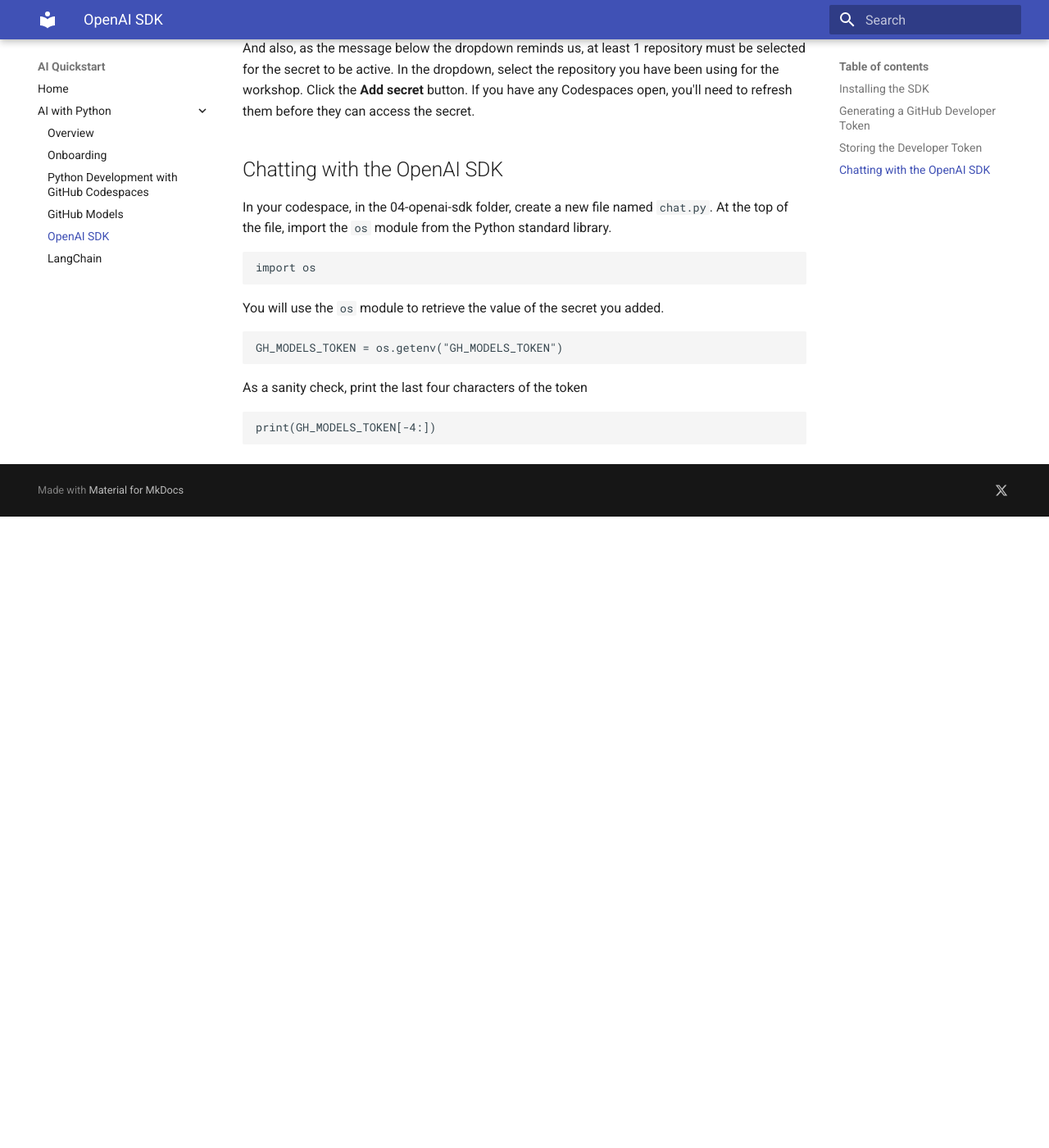
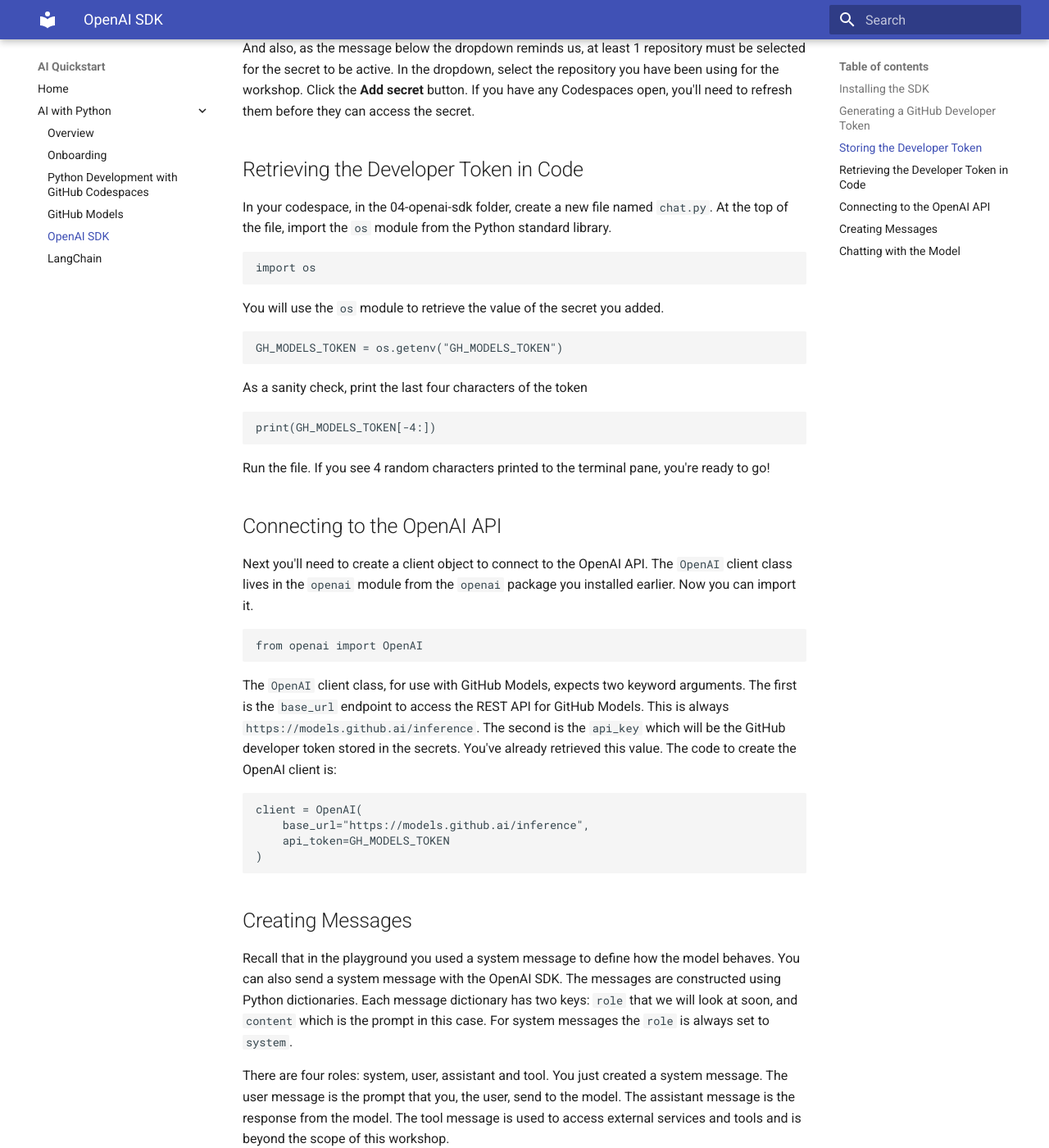
Before and after one commit to get-aiquickstart/get-aiquickstart.github.io, an MkDocs documentation site: the page built from docs/python/openai.md, in a window 1280 px wide and 1400 px high, scrolled down 1659 px. Shown: the whole window at 82% size. Built offline with MkDocs 1.6.1 and Material for MkDocs 9.7.7, drawn with Linux system fonts in a browser that asks for light colours; before the commit the page ends 2289 px from its top, so only the background shows below that; some of the changed text lies outside the part shown.

Commit message:
Completed OpenAI SDK

````diff
--- a/docs/python/openai.md
+++ b/docs/python/openai.md
@@ -28,7 +28,7 @@
 
 Note the **Repository access** dropdown.  You must explicity give repositories access to a secret.  And also, as the message below the dropdown reminds us, at least 1 repository must be selected for the secret to be active.  In the dropdown, select the repository you have been using for the workshop.  Click the **Add secret** button.  If you have any Codespaces open, you'll need to refresh them before they can access the secret.
 
-## Chatting with the OpenAI SDK
+## Retrieving the Developer Token in Code
 
 In your codespace, in the 04-openai-sdk folder, create a new file named `chat.py`.  At the top of the file, import the `os` module from the Python standard library.
 ```python
@@ -44,3 +44,62 @@
 ```python
 print(GH_MODELS_TOKEN[-4:])
 ```
+
+Run the file.  If you see 4 random characters printed to the terminal pane, you're ready to go!
+
+## Connecting to the OpenAI API
+
+Next you'll need to create a client object to connect to the OpenAI API.  The `OpenAI` client class lives in the `openai` module from the `openai` package you installed earlier.  Now you can import it.
+```python
+from openai import OpenAI
+```
+
+The `OpenAI` client class, for use with GitHub Models, expects two keyword arguments.  The first is the `base_url` endpoint to access the REST API for GitHub Models.  This is always `https://models.github.ai/inference`.  The second is the `api_key` which will be the GitHub developer token stored in the secrets.  You've already retrieved this value.  The code to create the OpenAI client is:
+```python
+client = OpenAI(
+    base_url="https://models.github.ai/inference",
+    api_token=GH_MODELS_TOKEN
+)
+```
+
+## Creating Messages
+
+Recall that in the playground you used a system message to define how the model behaves.  You can also send a system message with the OpenAI SDK.  The messages are constructed using Python dictionaries.  Each message dictionary has two keys: `role` that we will look at soon, and `content` which is the prompt in this case.  For system messages the `role` is always set to `system`.
+
+There are four roles: system, user, assistant and tool.  You just created a system message.  The user message is the prompt that you, the user, send to the model.  The assistant message is the response from the model.  The tool message is used to access external services and tools and is beyond the scope of this workshop.
+
+Now you can create the system message.  Read the  `customer_service_prompt.txt` file and use it for the `content` key.
+```python
+with open("customer_service_prompt.txt", "r") as f:
+    customer_service_prompt = "".join(f.readlines())
+
+system_message = {
+    "role": "system",
+    "content": customer_service_prompt
+}
+```
+
+And for the user message, create another dictionary with a `role` key set to `user`:
+```python
+user_message = {
+    "role": "user",
+    "content": "I was charged twice for the same item. What do I do?"
+}
+```
+
+## Chatting with the Model
+
+To send the messages to the model, and get the generated response, you call `client.chat.completions.create`.  This method accepts a list of messages.  These are the dictionaries created in the previous section.  This is also where you tell the API which model you want to use.  Optionally, you can tell the API the temperature and top_p to use.  And there are other keyword arguments for parameters that are beyond the scope of this workshop.
+```python
+response = client.chat.completions.create(
+    messages=[system.message, user_message],
+    model="openai/gpt-4.1-nano",
+    temperature=0.3,
+    top_p=0.7
+)
+```
+
+The `create` method will return a response that can have multiple completions. (By default it is just one.)  Those completions are in a list of `choices`.  Each choice has a `message` which has `content`.  That `content` is the text of the response.
+```python
+print(response.choices[0].message.content)
+```
````
